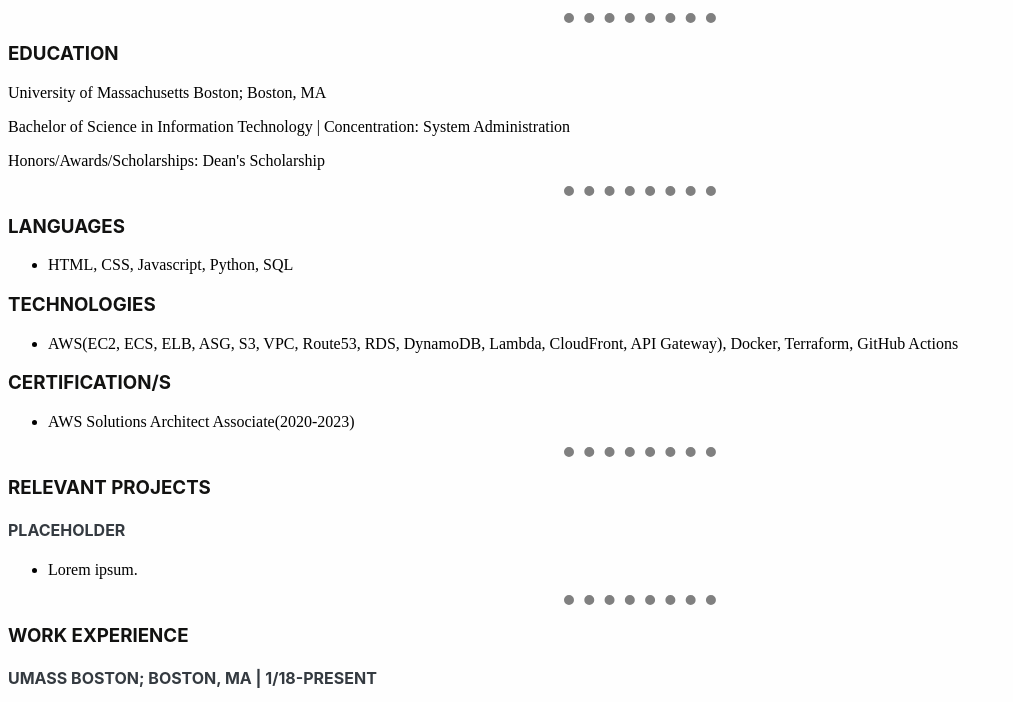
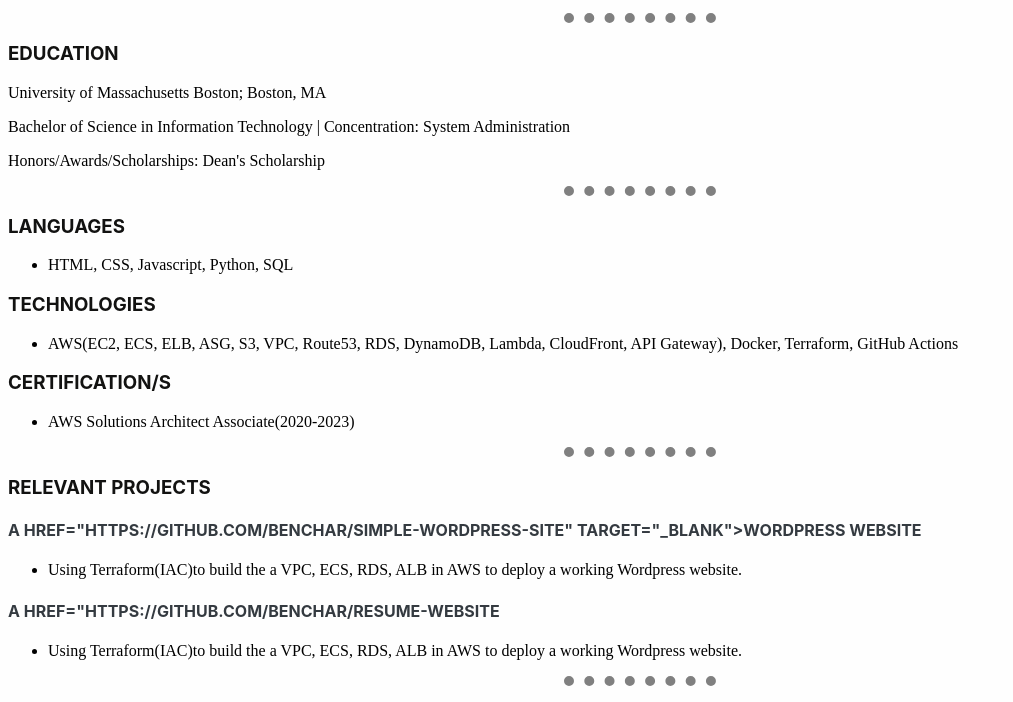
Before and after one commit to benchar/Resume-Website, a plain HTML site: page resume.html in a window 1280 px wide. Shown: the part 89-791 px from the top of the page, without its empty margins (0-1013 px from the left). Drawn offline with Linux system fonts and the light colour scheme.

Commit message:
added projects

```diff
--- a/resume.html
+++ b/resume.html
@@ -51,13 +51,21 @@
 <hr />
 <h3>RELEVANT PROJECTS</h3>
 
-    <h4>Placeholder</h4>
+    <h4>a href="https://github.com/benchar/Simple-Wordpress-Site" target="_blank">WordPress Website</h4>
     <p><ul>
       <li>
-        Lorem ipsum.
+        Using Terraform(IAC)to build the a VPC, ECS, RDS, ALB in AWS to deploy a working Wordpress website.
         </li>
       </ul>
       </p>
+
+      <h4>a href="https://github.com/benchar/Resume-Website</h4>
+      <p><ul>
+        <li>
+          Using Terraform(IAC)to build the a VPC, ECS, RDS, ALB in AWS to deploy a working Wordpress website.
+          </li>
+        </ul>
+        </p>
 
   <hr>
   <h3>WORK EXPERIENCE</h3>
```
Also changed, not shown: 1 other file.
